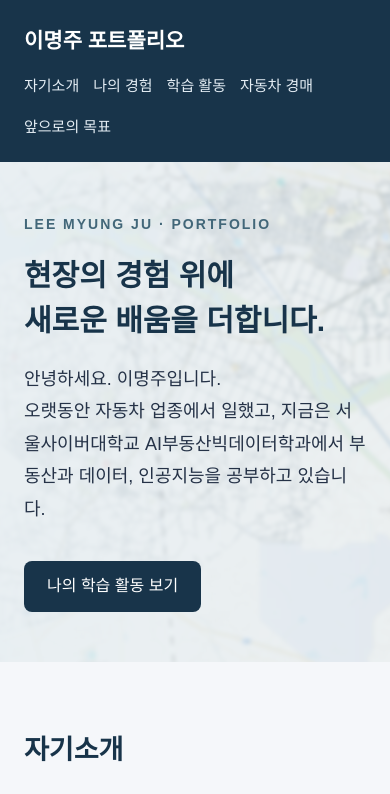
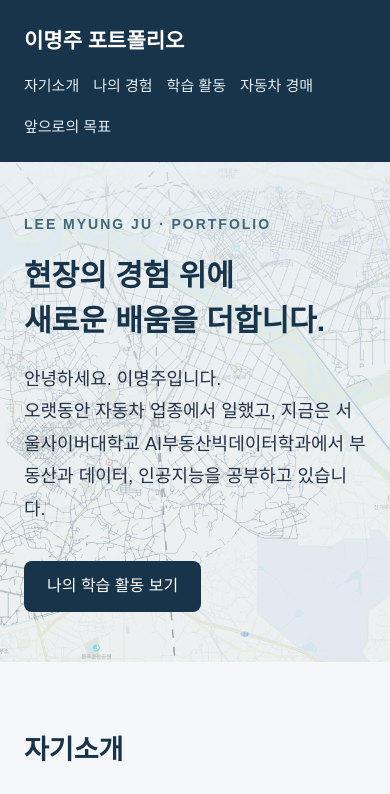
Before and after one commit to q88062794-max/q88062794-max.github.io, a plain HTML site: page index.html in a window 390 px wide. Shown: the top 794 px of the page. Drawn offline with Linux system fonts and the light colour scheme.

Commit message:
첫 화면에서 QGIS 도로망을 선명하게 표시

```diff
--- a/index.html
+++ b/index.html
@@ -60,22 +60,15 @@
     }
 
     .hero {
-      position: relative;
-      isolation: isolate;
-      overflow: hidden;
-      background: #e8eff3;
+      background-color: #e8eff3;
+      background-image:
+        linear-gradient(90deg, #e8eff3 8%, rgba(232, 239, 243, 0.92) 35%,
+          rgba(232, 239, 243, 0.76) 55%, rgba(232, 239, 243, 0.12) 82%,
+          rgba(232, 239, 243, 0.04)),
+        url("pyeongtaek_roads.png");
+      background-position: center;
+      background-size: cover;
       padding: 80px 24px;
-    }
-
-    .hero::before {
-      content: "";
-      position: absolute;
-      z-index: -1;
-      inset: -8px;
-      background:
-        linear-gradient(90deg, rgba(232, 239, 243, 0.94), rgba(232, 239, 243, 0.68)),
-        url("pyeongtaek_roads.png") center / cover no-repeat;
-      filter: blur(2px);
     }
 
     .hero-inner {
@@ -243,7 +236,12 @@
 
     @media (max-width: 700px) {
       .cards { grid-template-columns: 1fr; }
-      .hero { padding: 50px 24px; }
+      .hero {
+        padding: 50px 24px;
+        background-image:
+          linear-gradient(rgba(232, 239, 243, 0.88), rgba(232, 239, 243, 0.62)),
+          url("pyeongtaek_roads.png");
+      }
       .panel, .project { padding: 22px; }
       nav { gap: 14px; }
     }
```
